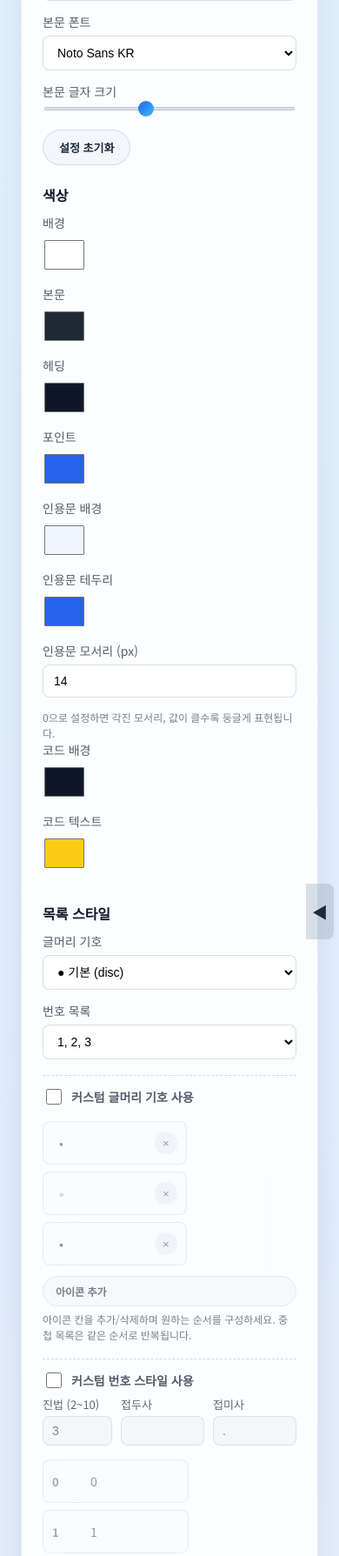
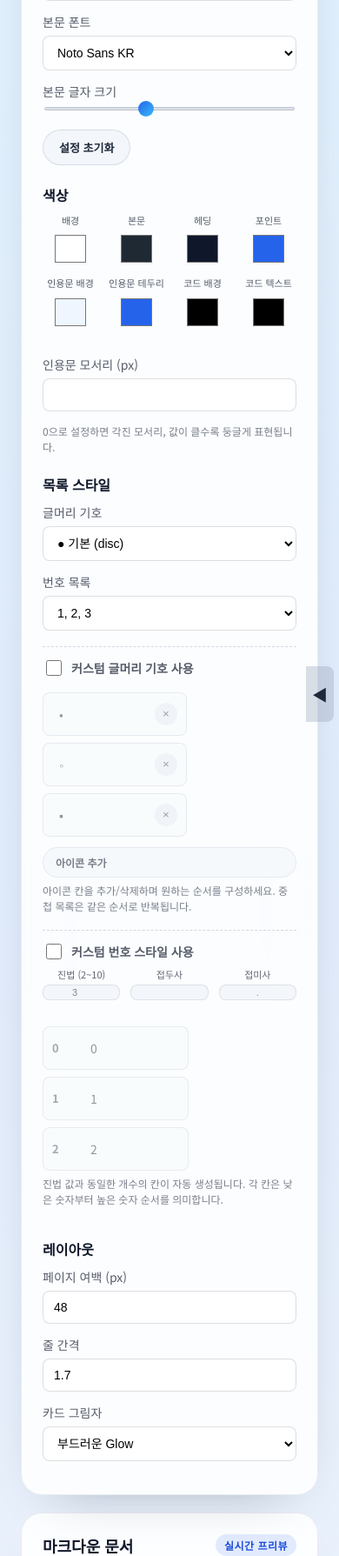
Before and after one commit to mitdl1006/CyberProject, a Django app: page / in a window 390 px wide. Shown: the part 381-2170 px from the top of the page at 87% size. Run offline with Django 5.2, Linux system fonts and the light colour scheme; some libraries are stand-ins or nearby versions.

Commit message:
1차 종료

```diff
--- a/mysite/editor/static/editor/css/workspace.css
+++ b/mysite/editor/static/editor/css/workspace.css
@@ -159,6 +159,7 @@ body.workspace {
     backdrop-filter: blur(24px);
     max-height: calc(100vh - 140px);
     overflow-y: auto;
+    overflow-x: hidden;
     transition: opacity var(--transition), transform var(--transition), box-shadow var(--transition), padding var(--transition), margin var(--transition), border-color var(--transition);
 }
 
@@ -226,6 +227,39 @@ body.workspace {
     font-size: 14px;
     color: rgba(15, 23, 42, 0.7);
     margin-bottom: 14px;
+}
+
+.palette__color-grid {
+    margin-bottom: 18px;
+    font-size: 0;
+}
+
+.palette__color-grid .palette__field {
+    display: inline-flex;
+    flex-direction: column;
+    align-items: center;
+    gap: 6px;
+    text-align: center;
+    width: calc(25% - 9px);
+    margin: 0 12px 12px 0;
+    font-size: 11px;
+}
+
+.palette__color-grid .palette__field:nth-child(4n) {
+    margin-right: 0;
+}
+
+.palette__color-grid .palette__field span {
+    display: block;
+    line-height: 1.3;
+    white-space: normal;
+}
+
+.palette__color-grid .palette__field input[type="color"] {
+    width: 40px;
+    height: 40px;
+    padding: 0;
+    border-radius: 10px;
 }
 
 .toggle__row input[type="number"]:disabled,
@@ -339,37 +373,45 @@ body.workspace {
     border-radius: 4px;
 }
 
+
 .toggle__row {
-    display: grid;
-    grid-template-columns: 80px repeat(2, minmax(96px, 1fr));
-    gap: 10px;
+    display: block;
+    font-size: 0;
+    margin-bottom: 6px;
 }
 
 .toggle__row label {
-    display: flex;
+    display: inline-flex;
     flex-direction: column;
     gap: 4px;
-    font-size: 13px;
+    font-size: 11px;
     color: rgba(15, 23, 42, 0.65);
+    width: calc(33.333% - 8px);
+    margin: 0 12px 8px 0;
+    align-items: center;
+    text-align: center;
+}
+
+.toggle__row label:nth-child(3n) {
+    margin-right: 0;
 }
 
 .toggle__row input[type="number"],
 .toggle__row input[type="text"] {
     border: 1px solid rgba(15, 23, 42, 0.14);
     border-radius: var(--radius-sm);
-    padding: 8px 10px;
-    font-size: 14px;
+    padding: 2px 4px;
+    font-size: 11px;
     background: white;
+    min-width: 0;
+    width: 100%;
+    box-sizing: border-box;
+    text-align: center;
 }
 
-.toggle__row input[type="number"] {
-    width: 100%;
-    max-width: 80px;
-}
-
-.toggle__row input[type="text"] {
-    width: 100%;
-    max-width: 120px;
+.toggle__row input[type="number"]::placeholder,
+.toggle__row input[type="text"]::placeholder {
+    font-size: 12px;
 }
 
 .field-help {
--- a/mysite/editor/static/editor/js/workspace.js
+++ b/mysite/editor/static/editor/js/workspace.js
@@ -27,6 +27,12 @@ const parseNumberOr = (value, fallback) => {
 
 const clamp = (value, min, max) => Math.min(max, Math.max(min, value));
 
+const parseRadiusValue = (value, fallback) => {
+    if (value === undefined || value === null) return fallback;
+    const numeric = parseInt(String(value).replace(/[^0-9.-]/g, ""), 10);
+    return Number.isFinite(numeric) ? numeric : fallback;
+};
+
 const defaultBulletSequence = Array.isArray(defaultTheme.customBulletSequence)
     ? [...defaultTheme.customBulletSequence]
     : ["•", "◦", "▪"];
@@ -45,6 +51,11 @@ const sanitizeOrderedBase = (value) => {
     const parsed = Math.round(parseNumberOr(value, DEFAULT_ORDERED_BASE));
     return clamp(Number.isNaN(parsed) ? DEFAULT_ORDERED_BASE : parsed, 2, 10);
 };
+
+const DEFAULT_BLOCKQUOTE_RADIUS = clamp(parseRadiusValue(defaultTheme.blockquoteBorderRadius, 14), 0, 64);
+
+const sanitizeBlockquoteRadius = (value) =>
+    clamp(parseRadiusValue(value, DEFAULT_BLOCKQUOTE_RADIUS), 0, 64);
 
 const state = {
     theme: cloneTheme(),
@@ -92,6 +103,10 @@ const elements = {
     loadingTemplate: document.getElementById("loading-indicator"),
 };
 
+if (elements.markdown?.placeholder?.includes("\\n")) {
+    elements.markdown.placeholder = elements.markdown.placeholder.replace(/\\n/g, "\n");
+}
+
 const urls = {
     preview: root.dataset.previewUrl,
     pdf: root.dataset.pdfUrl,
@@ -108,6 +123,16 @@ const applyPaletteCollapsedState = (collapsed) => {
         elements.btnTogglePalette.setAttribute("aria-pressed", collapsed ? "true" : "false");
         elements.btnTogglePalette.setAttribute("aria-label", collapsed ? "팔레트 펼치기" : "팔레트 접기");
     }
+};
+
+const applyBlockquoteRadiusToPreview = (radiusValue) => {
+    if (!elements.previewOutput) return;
+    const targetRadius = typeof radiusValue === "number" ? `${radiusValue}px` : radiusValue;
+    if (!targetRadius) return;
+    const blockquotes = elements.previewOutput.querySelectorAll(".document blockquote");
+    blockquotes.forEach((node) => {
+        node.style.borderRadius = targetRadius;
+    });
 };
 
 function addBulletRow(value = "") {
@@ -253,13 +278,18 @@ const setControlInitialValues = () => {
     if (elements.blockquoteBg) elements.blockquoteBg.value = ensureValue(theme.blockquoteBackground, "#eff6ff");
     if (elements.blockquoteBorder) elements.blockquoteBorder.value = ensureValue(theme.blockquoteBorderColor, "#2563eb");
     if (elements.blockquoteRadius) {
-        const radiusValue = ensureValue(theme.blockquoteBorderRadius, defaultTheme.blockquoteBorderRadius ?? "14px");
-        const numeric = parseInt(String(radiusValue).replace(/px/i, ""), 10);
-        elements.blockquoteRadius.value = Number.isFinite(numeric) ? numeric : 14;
+        const applyBlockquoteRadius = (enforceValue = false) => {
+            const sanitized = sanitizeBlockquoteRadius(elements.blockquoteRadius.value);
+            if (enforceValue) {
+                elements.blockquoteRadius.value = sanitized;
+            }
+            state.theme.blockquoteBorderRadius = `${sanitized}px`;
+            schedulePreview({ immediate: true });
+        };
+
+        elements.blockquoteRadius.addEventListener("input", () => applyBlockquoteRadius(false));
+        elements.blockquoteRadius.addEventListener("change", () => applyBlockquoteRadius(true));
     }
-    if (elements.codeBg) elements.codeBg.value = ensureValue(theme.codeBackground, "#0f172a");
-    if (elements.codeText) elements.codeText.value = ensureValue(theme.codeTextColor, "#facc15");
-    if (elements.listStyle && theme.listStyle) elements.listStyle.value = theme.listStyle;
     if (elements.orderedListStyle && theme.orderedListStyle) elements.orderedListStyle.value = theme.orderedListStyle;
     if (elements.pagePadding) {
         const paddingValue = ensureValue(theme.pagePadding, "48px");
@@ -333,13 +363,7 @@ const gatherTheme = () => {
         accentColor: elements.accentColor?.value || defaultTheme.accentColor,
         blockquoteBackground: elements.blockquoteBg?.value || defaultTheme.blockquoteBackground,
         blockquoteBorderColor: elements.blockquoteBorder?.value || defaultTheme.blockquoteBorderColor,
-        blockquoteBorderRadius: (() => {
-            const raw = Number(elements.blockquoteRadius?.value);
-            if (Number.isFinite(raw) && raw >= 0) {
-                return `${raw}px`;
-            }
-            return defaultTheme.blockquoteBorderRadius || "14px";
-        })(),
+        blockquoteBorderRadius: `${sanitizeBlockquoteRadius(elements.blockquoteRadius?.value)}px`,
         blockquoteTextColor: defaultTheme.blockquoteTextColor,
         codeBackground: elements.codeBg?.value || defaultTheme.codeBackground,
         codeTextColor: elements.codeText?.value || defaultTheme.codeTextColor,
@@ -405,7 +429,10 @@ const runPreview = async () => {
         if (serial !== activePreviewSerial) return;
 
         if (elements.previewStyle) elements.previewStyle.textContent = data.css ?? "";
-        if (elements.previewOutput) elements.previewOutput.innerHTML = data.html ?? "";
+        if (elements.previewOutput) {
+            elements.previewOutput.innerHTML = data.html ?? "";
+            applyBlockquoteRadiusToPreview(state.theme.blockquoteBorderRadius);
+        }
         document.title = `${state.theme.title} · Markdown Styler`;
         updateStatus("실시간 반영 완료", "idle");
         state.isPreviewDirty = false;
@@ -426,7 +453,6 @@ const attachControlListeners = () => {
         elements.accentColor,
         elements.blockquoteBg,
         elements.blockquoteBorder,
-    elements.blockquoteRadius,
         elements.codeBg,
         elements.codeText,
         elements.listStyle,
@@ -504,6 +530,21 @@ const attachControlListeners = () => {
             applyPaletteCollapsedState(!state.isPaletteCollapsed);
         });
     }
+
+    if (elements.blockquoteRadius) {
+        const applyBlockquoteRadius = (enforceValue = false) => {
+            const sanitized = sanitizeBlockquoteRadius(elements.blockquoteRadius.value);
+            if (enforceValue) {
+                elements.blockquoteRadius.value = sanitized;
+            }
+            state.theme.blockquoteBorderRadius = `${sanitized}px`;
+            applyBlockquoteRadiusToPreview(`${sanitized}px`);
+            schedulePreview({ immediate: true });
+        };
+
+        elements.blockquoteRadius.addEventListener("input", () => applyBlockquoteRadius(false));
+        elements.blockquoteRadius.addEventListener("change", () => applyBlockquoteRadius(true));
+    }
 };
 
 attachControlListeners();
--- a/mysite/templates/editor/editor.html
+++ b/mysite/templates/editor/editor.html
@@ -58,6 +58,7 @@
 
                 <div class="palette__section">
                     <h2>색상</h2>
+                    <div class="palette__color-grid">
                         <label class="palette__field">
                             <span>배경</span>
                             <input type="color" id="color-background" />
@@ -83,11 +84,6 @@
                             <input type="color" id="color-blockquote-border" />
                         </label>
                         <label class="palette__field">
-                        <span>인용문 모서리 (px)</span>
-                        <input type="number" id="input-blockquote-radius" min="0" max="64" step="1" />
-                    </label>
-                    <p class="field-help">0으로 설정하면 각진 모서리, 값이 클수록 둥글게 표현됩니다.</p>
-                    <label class="palette__field">
                             <span>코드 배경</span>
                             <input type="color" id="color-code-bg" />
                         </label>
@@ -95,6 +91,12 @@
                             <span>코드 텍스트</span>
                             <input type="color" id="color-code-text" />
                         </label>
+                    </div>
+                    <label class="palette__field">
+                        <span>인용문 모서리 (px)</span>
+                        <input type="number" id="input-blockquote-radius" min="0" max="64" step="1" />
+                    </label>
+                    <p class="field-help">0으로 설정하면 각진 모서리, 값이 클수록 둥글게 표현됩니다.</p>
                 </div>
 
                 <div class="palette__section">
@@ -183,7 +185,7 @@
                 <h2>마크다운 문서</h2>
                 <span class="tag">실시간 프리뷰</span>
             </div>
-            <textarea id="markdown-input" spellcheck="false" placeholder="# 환영합니다!\n\n- 팔레트를 이용해 디자인을 조정하세요.\n- 미리보기 영역이 자동으로 반영됩니다.\n- PDF 다운로드 버튼으로 출력하세요.\n\n> 마크다운 + 커스텀 스타일로 깔끔한 문서를 만들어보세요!\n\n\`\`\`python\nprint('Code blocks도 지원합니다!')\n\`\`\`\n"></textarea>
+            <textarea id="markdown-input" spellcheck="false"></textarea>
         </section>
 
         <section class="preview" aria-label="라이브 미리보기">
```
Also changed, not shown: FEEDBACK.md (+1 -9 lines). Lines whose indentation alone changed are shown as unchanged.
